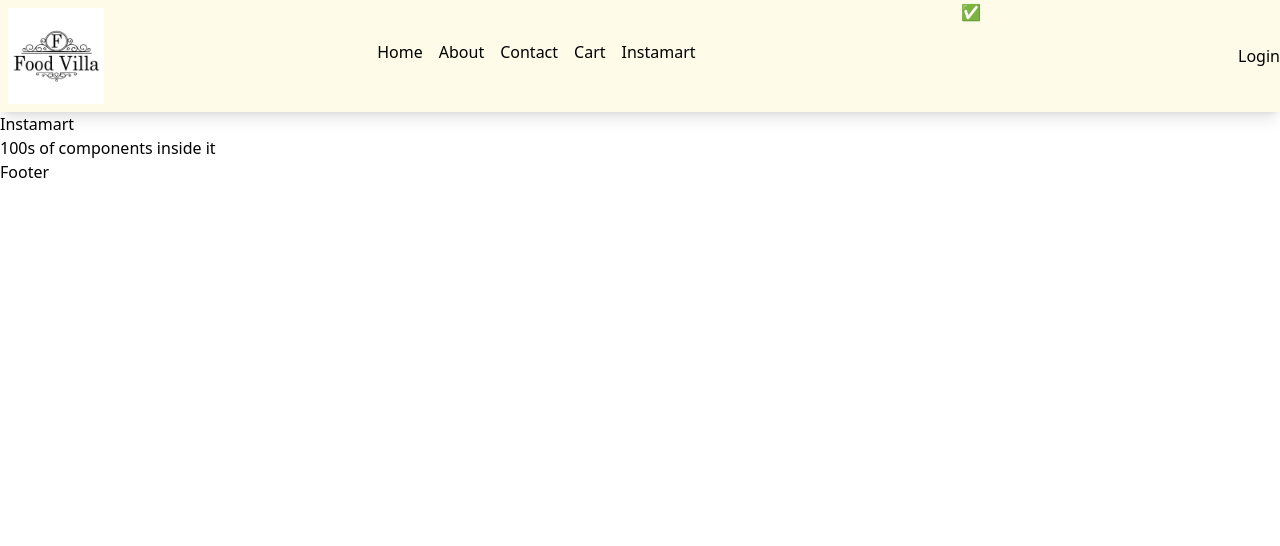
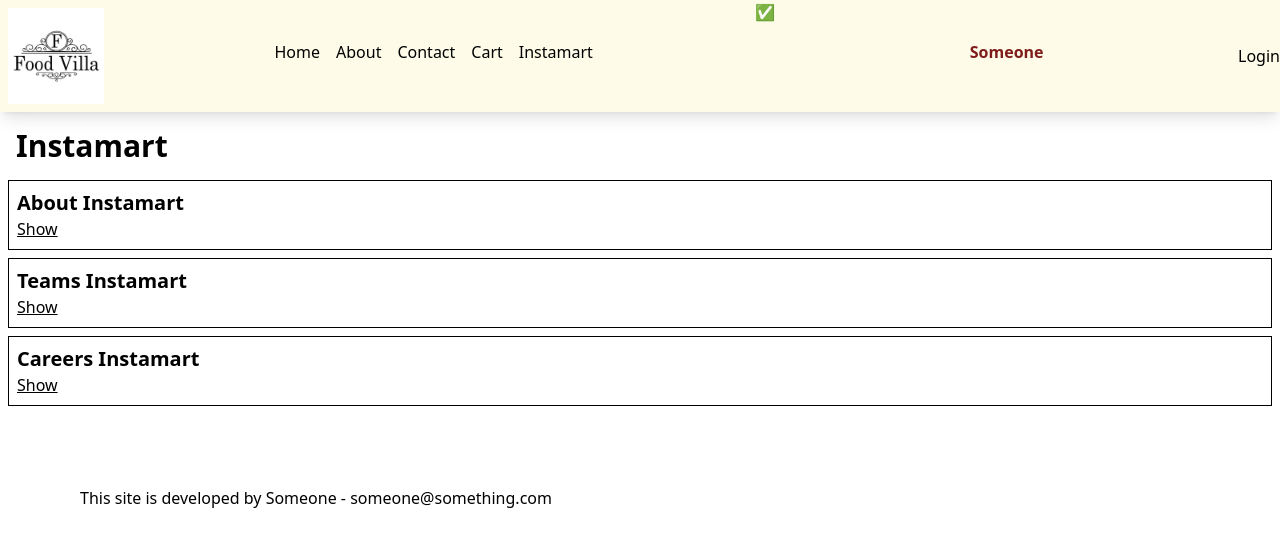
Before and after one commit to iankitvarshney/react-practice, a React (Vite) app: page /instamart in a window 1280 px wide. Shown: the top 546 px of the page. Built offline with nearby package versions, Linux system fonts and the light colour scheme.

Commit message:
created components using context

```diff
--- a/src/App.js
+++ b/src/App.js
@@ -1,4 +1,4 @@
-import React, { lazy, Suspense } from "react";
+import React, { lazy, Suspense, useState } from "react";
 import ReactDOM from "react-dom/client";
 import Header from "./components/Header";
 import Body from "./components/Body";
@@ -11,18 +11,29 @@
 import Profile from "./components/Profile";
 // import Instamart from "./components/Instamart";
 import Shimmer from "./components/Shimmer";
+import UserContext from "./utils/UserContext";
 
 const About = lazy(() => import("./components/About"));
 
 const Instamart = lazy(() => import("./components/Instamart"));
 
 const AppLayout = () => {
+  const [user, setUser] = useState({
+    name: "Someone",
+    email: "someone@something.com",
+  });
+
   return (
-    <>
+    <UserContext.Provider
+      value={{
+        user: user,
+        setUser: setUser,
+      }}
+    >
       <Header />
       <Outlet />
       <Footer />
-    </>
+    </UserContext.Provider>
   );
 };
 
--- a/src/components/About.js
+++ b/src/components/About.js
@@ -1,5 +1,6 @@
 import Profile from "./ProfileClass";
 import React from "react";
+import UserContext from "../utils/UserContext";
 
 class About extends React.Component {
   constructor(props) {
@@ -16,6 +17,13 @@
     return (
       <div>
         <h1>About Us</h1>
+        <UserContext.Consumer>
+          {({ user }) => (
+            <h4 className="font-bold text-xl p-10">
+              {user.name} - {user.email}
+            </h4>
+          )}
+        </UserContext.Consumer>
         <p>This is the About Us Page</p>
         <Profile />
       </div>
--- a/src/components/Body.js
+++ b/src/components/Body.js
@@ -1,14 +1,16 @@
 import RestaurantCard from "./RestaurantCard";
-import { useState, useEffect } from "react";
+import { useState, useEffect, useContext } from "react";
 import Shimmer from "./Shimmer";
 import { Link } from "react-router-dom";
 import { filterData } from "../utils/helper";
 import useOnline from "../utils/useOnline";
+import UserContext from "../utils/UserContext";
 
 const Body = () => {
   const [allRestaurants, setAllRestaurants] = useState([]);
   const [filteredRestaurants, setFilteredRestaurants] = useState([]);
   const [searchText, setSearchText] = useState("");
+  const { user, setUser } = useContext(UserContext);
 
   useEffect(() => {
     getRestaurants();
@@ -59,6 +61,24 @@
         >
           Search
         </button>
+        <input
+          value={user.name}
+          onChange={(event) =>
+            setUser({
+              ...user,
+              name: event.target.value,
+            })
+          }
+        />
+        <input
+          value={user.email}
+          onChange={(event) =>
+            setUser({
+              ...user,
+              email: event.target.value,
+            })
+          }
+        />
       </div>
       {filteredRestaurants.length === 0 ? (
         <h1>No Restaurants match your filter</h1>
--- a/src/components/Footer.js
+++ b/src/components/Footer.js
@@ -1,5 +1,14 @@
+import { useContext } from "react";
+import UserContext from "../utils/UserContext";
+
 const Footer = () => {
-  return <h4>Footer</h4>;
+  const { user } = useContext(UserContext);
+
+  return (
+    <h4 className="p-10 m-10">
+      This site is developed by {user.name} - {user.email}
+    </h4>
+  );
 };
 
 export default Footer;
--- a/src/components/Header.js
+++ b/src/components/Header.js
@@ -1,7 +1,8 @@
-import { useState } from "react";
+import { useState, useContext } from "react";
 import Logo from "../assets/img/foodvilla.png";
 import { Link } from "react-router-dom";
 import useOnline from "../utils/useOnline";
+import UserContext from "../utils/UserContext";
 
 const Title = () => (
   <Link to="/">
@@ -13,6 +14,8 @@
   const [isLoggedIn, setIsLoggedIn] = useState(false);
 
   const isOnline = useOnline();
+
+  const { user } = useContext(UserContext);
 
   return (
     <div className="flex justify-between bg-pink-50 shadow-lg sm:bg-blue-50 md:bg-yellow-50">
@@ -35,6 +38,7 @@
         </ul>
       </div>
       <h1>{isOnline ? "✅" : "🔴"}</h1>
+      <span className="p-10 font-bold text-red-900">{user.name}</span>
       {isLoggedIn ? (
         <button
           onClick={() => {
--- a/src/components/Instamart.js
+++ b/src/components/Instamart.js
@@ -1,8 +1,63 @@
+import { useState } from "react";
+
+const Section = ({ id, title, description, isVisible, setIsVisible }) => {
+  // const [isVisible, setIsVisible] = useState(false);
+
+  return (
+    <div className="border border-black p-2 m-2">
+      <h3 className="font-bold text-xl">{title}</h3>
+
+      {isVisible ? (
+        <>
+          <button
+            className="cursor-pointer underline"
+            onClick={() => setIsVisible("")}
+          >
+            Hide
+          </button>
+          <p>{description}</p>
+        </>
+      ) : (
+        <button
+          className="cursor-pointer underline"
+          onClick={() => setIsVisible(id)}
+        >
+          Show
+        </button>
+      )}
+      {/* {isVisible && <p>{description}</p>} */}
+    </div>
+  );
+};
+
 const Instamart = () => {
+  const [visibleSection, setVisibleSection] = useState("");
+
   return (
     <div>
-      <h1>Instamart</h1>
-      <h2>100s of components inside it</h2>
+      <h1 className="text-3xl p-2 m-2 font-bold">Instamart</h1>
+
+      <Section
+        id={"about"}
+        title={"About Instamart"}
+        description={"This is the about section of Instamart"}
+        isVisible={visibleSection === "about"}
+        setIsVisible={(value) => setVisibleSection(value)}
+      />
+      <Section
+        id={"teams"}
+        title={"Teams Instamart"}
+        description={"This is the teams section of Instamart"}
+        isVisible={visibleSection === "teams"}
+        setIsVisible={(value) => setVisibleSection(value)}
+      />
+      <Section
+        id={"careers"}
+        title={"Careers Instamart"}
+        description={"This is the careers section of Instamart"}
+        isVisible={visibleSection === "careers"}
+        setIsVisible={(value) => setVisibleSection(value)}
+      />
     </div>
   );
 };
--- a/src/components/RestaurantCard.js
+++ b/src/components/RestaurantCard.js
@@ -1,12 +1,19 @@
 import { IMG_CDN_URL } from "../constants";
+import { useContext } from "react";
+import UserContext from "../utils/UserContext";
 
 const RestaurantCard = ({ name, cuisines, avgRating, cloudinaryImageId }) => {
+  const { user } = useContext(UserContext);
+
   return (
     <div className="w-56 p-2 m-2 shadow-lg bg-pink-50">
       <img src={IMG_CDN_URL + cloudinaryImageId} />
       <h2 className="font-bold text-xl">{name}</h2>
       <h3>{cuisines?.join(", ")}</h3>
       <h4>{avgRating} stars</h4>
+      <h4 className="font-bold">
+        {user.name} - {user.email}
+      </h4>
     </div>
   );
 };
--- /dev/null
+++ b/src/utils/UserContext.js
@@ -0,0 +1,12 @@
+import { createContext } from "react";
+
+const UserContext = createContext({
+  user: {
+    name: "Dummy Name",
+    email: "dummy@gmail.com",
+  },
+});
+
+UserContext.displayName = "UserContext";
+
+export default UserContext;
```
